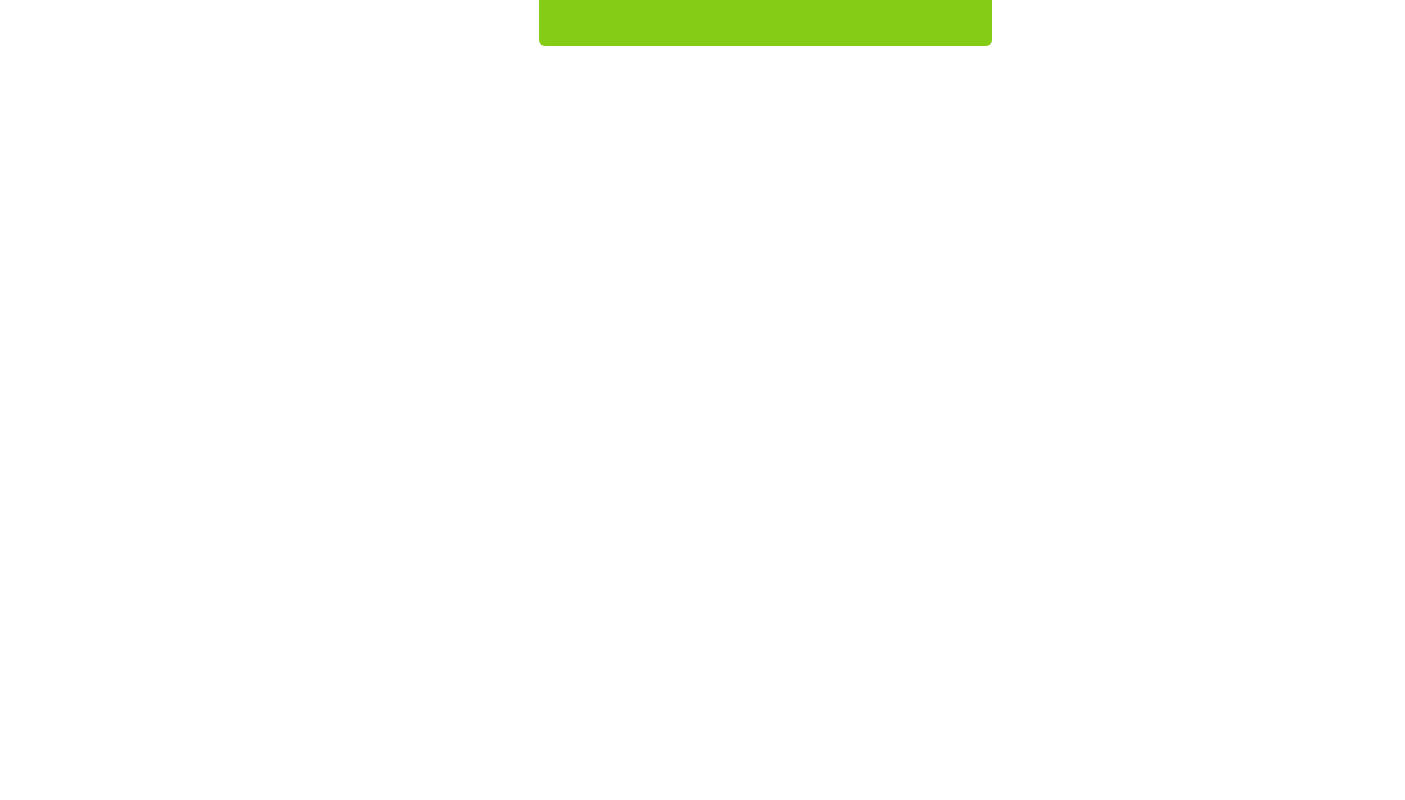
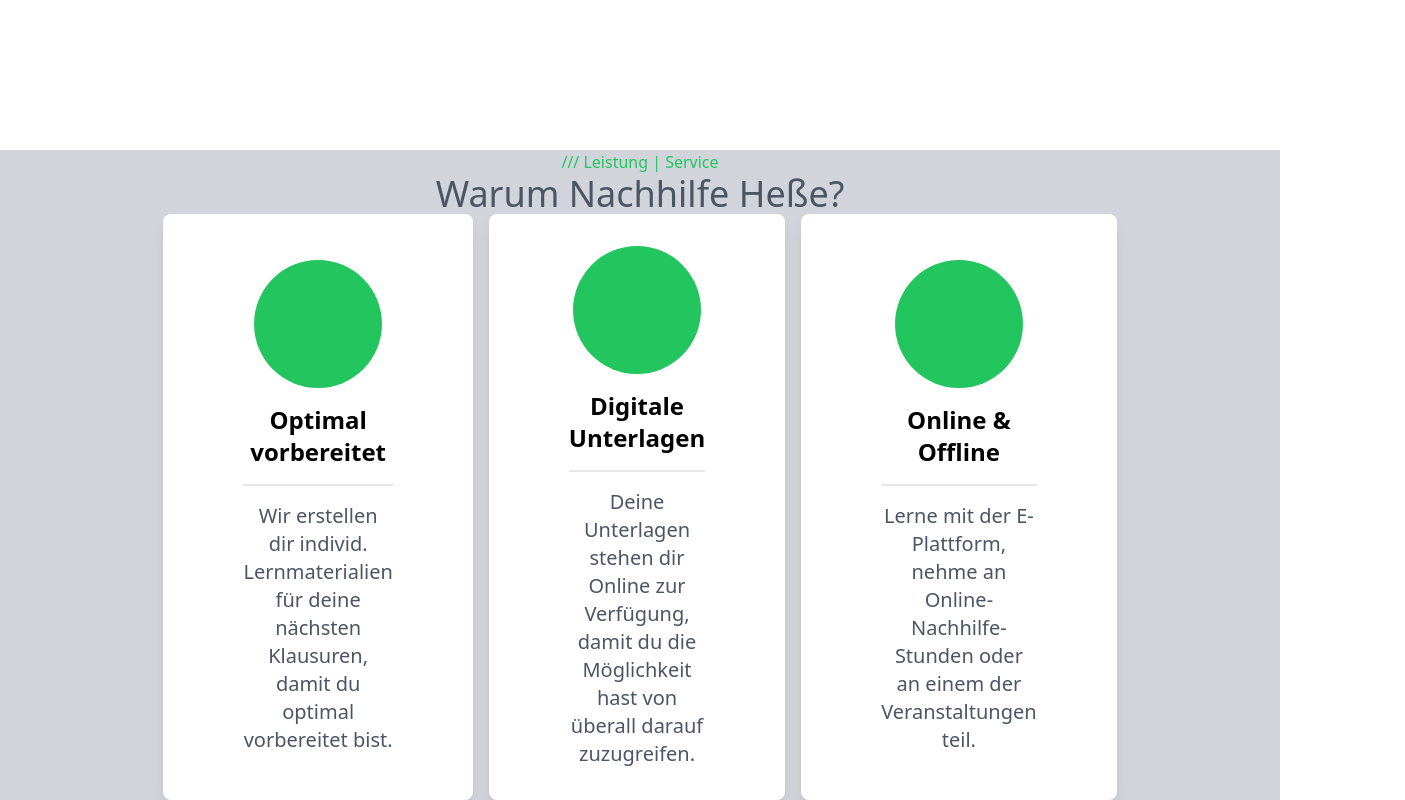
Before and after one commit to Maduki-tech/dominikhesse, a Next.js app: page / in a window 1280 px wide. Shown: the part 2007-2807 px from the top of the page, 1405 px wide, since content can reach past the window. Before the commit the page ends 2101 px from the top, so only its background shows below. Built offline with nearby package versions, Linux system fonts and the light colour scheme.

Commit message:
added kachel for the leistungen

```diff
--- a/src/Components/Banner.tsx
+++ b/src/Components/Banner.tsx
@@ -4,7 +4,7 @@ import dominik from '../../public/dominik.png'
 
 export default function Banner() {
     return (
-        <div className="bg-gradient-to-br from-lime-500 via-lime-600 to-lime-700 h-[calc(100vh-12rem)] flex justify-around pt-12">
+        <div className="bg-gradient-to-br from-lime-500 via-lime-600 to-lime-700 h-[calc(100vh-16.5rem)] flex justify-around pt-12">
             <div className="w-1/3 h-full pt-32 flex flex-col gap-4">
                 <div>
                     <span className="font-bold text-xl">|</span>{' '}
@@ -26,6 +26,7 @@ export default function Banner() {
                 alt="Picture of the author"
                 width={450}
             />
+
         </div>
     )
 }
--- /dev/null
+++ b/src/Components/Services.tsx
@@ -0,0 +1,43 @@
+import React from 'react'
+
+export default function Services() {
+    return (
+        <section className="bg-gray-300 mt-32 flex flex-col items-center justify-center">
+            <h5 className="text-green-500 ">{'///'} Leistung | Service</h5>
+
+            <h1 className="text-4xl text-gray-600">Warum Nachhilfe Heße? </h1>
+            <div className="flex gap-4 px-72">
+                <Kachel
+                    title="Optimal vorbereitet"
+                    text="Wir erstellen dir individ. Lernmaterialien für deine nächsten Klausuren, damit du optimal vorbereitet bist."
+                />
+
+                <Kachel
+                    title="Digitale Unterlagen"
+                    text="Deine Unterlagen stehen dir Online zur Verfügung, damit du die Möglichkeit hast von überall darauf zuzugreifen."
+                />
+
+                <Kachel
+                    title="Online & Offline"
+                    text="Lerne mit der E-Plattform, nehme an Online-Nachhilfe-Stunden oder an einem der Veranstaltungen teil."
+                />
+            </div>
+        </section>
+    )
+}
+
+interface KachelProps {
+    title: string
+    text: string
+}
+
+function Kachel({ title, text }: KachelProps) {
+    return (
+        <div className="bg-white rounded-lg shadow-lg px-20 py-8 text-center flex flex-col items-center justify-center gap-4">
+            <div className="w-32 h-32 bg-green-500 rounded-full"></div>
+            <h3 className="text-2xl font-semibold">{title}</h3>
+            <hr className="w-full text-gray-600 border-t-2" />
+            <p className="text-gray-600 text-xl">{text}</p>
+        </div>
+    )
+}
--- a/src/pages/index.tsx
+++ b/src/pages/index.tsx
@@ -3,13 +3,14 @@ import Head from 'next/head'
 import AboutMe from '~/Components/AboutMe'
 import Banner from '~/Components/Banner'
 import Navbar from '~/Components/Navbar'
+import Services from '~/Components/Services'
 import SocialMedia from '~/Components/SocialMedia'
 
 const Home: NextPage = () => {
     return (
         <>
             <Head>
-                <title>Create T3 App</title>
+                <title>Nachhilfe Hesse</title>
                 <meta name="description" content="Generated by create-t3-app" />
                 <link rel="icon" href="/favicon.ico" />
             </Head>
@@ -18,8 +19,9 @@ const Home: NextPage = () => {
 
             <Banner />
             <SocialMedia />
+            </main>
             <AboutMe />
-            </main>
+            <Services />
         </>
     )
 }
```
